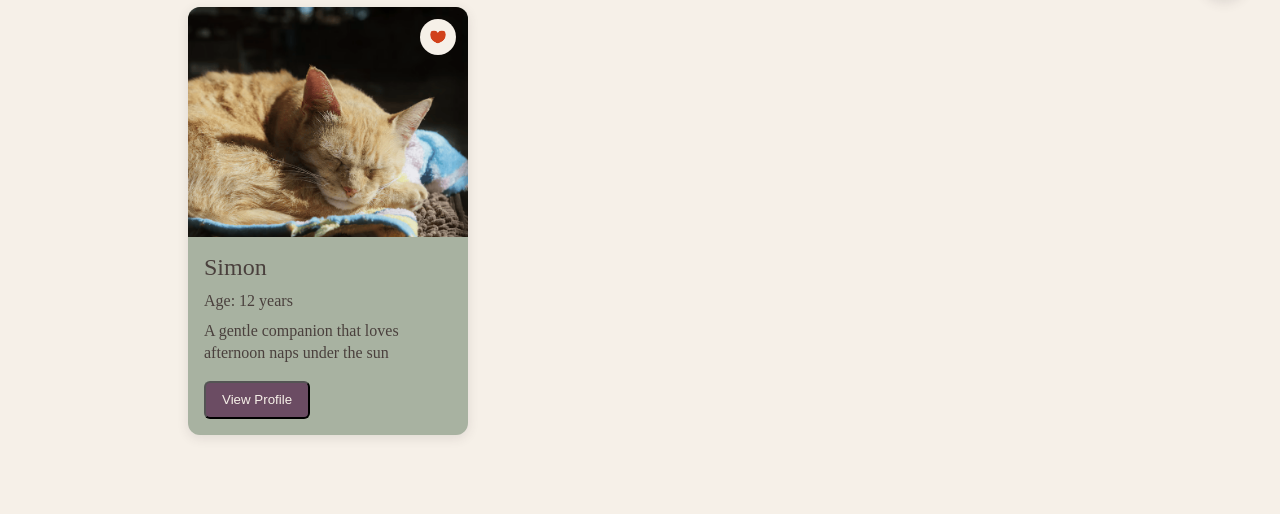
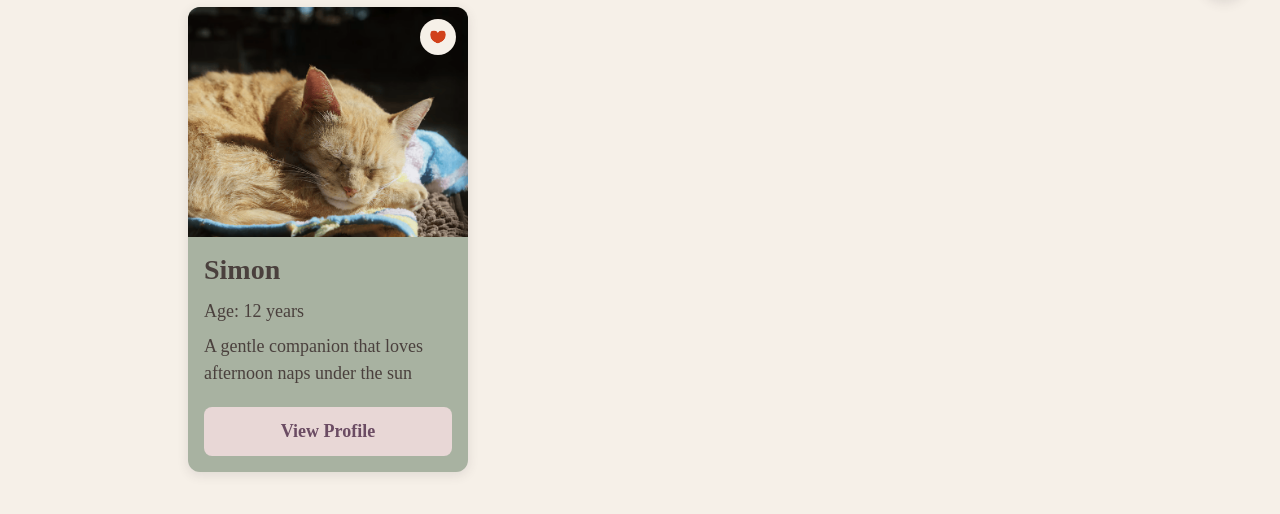
Before and after one commit to bearypopp/The-Heirloom, a plain HTML site: page cats.html in a window 1280 px wide. Shown: the part 768-1282 px from the top of the page. Drawn offline with Linux system fonts and the light colour scheme; a web font is replaced by a local one.

Commit message:
Changing JS to cycle through all cats
Did some testing to see if Simon's card works by checking the console logs. Also did some touch ups in CSS for the card button to better the visibility.

```diff
--- a/script.js
+++ b/script.js
@@ -14,27 +14,29 @@ const cats= [
 
 //Cat Card Generation
 const catGrid = document.querySelector(".cat-grid");
-if(catGrid){
-    //getting the first cat object form the cats array.
-    // **Arrays start at index 0, not 1.
-    const simon = cats[0];
-    catGrid.innerHTML= `
+if (catGrid) {
+    //Loop through the cats array to generate each cat card
+    cats.forEach(function (cat) {
+
+
+        catGrid.innerHTML += `
     <article class="cat-card">
         <div class="cat-img">
-            <img src="${simon.image}" alt="Photo of ${simon.name}">
+            <img src="${cat.image}" alt="Photo of ${cat.name}">
 
-            <button type="button" class="fav-bttn" aria-label="Add ${simon.name} to favorites" aria-pressed="false">
+            <button type="button" class="fav-bttn" aria-label="Add ${cat.name} to favorites" aria-pressed="false">
             <img src="images/favorite_icon.svg" alt="" class="favorite_icon">
         </div>
         <div class="cat-info">
-            <h3>${simon.name}</h3>
-            <p>Age: ${simon.age} years</p>
-            <p>${simon.description}</p>
+            <h3>${cat.name}</h3>
+            <p>Age: ${cat.age} years</p>
+            <p>${cat.description}</p>
 
-            <button type="button" class="learn-more" data-cat-id="${simon.id}">
+            <button type="button" class="learn-more" data-cat-id="${cat.id}">
             View Profile
             </button>
         </div>
     </article>
     `;
+    });
 }
--- a/style.css
+++ b/style.css
@@ -624,7 +624,7 @@ header nav{
 
 /**Card Cards Section**/
 .cats-directory{
-    background-color: var(--warm-ivory);
+    background-color: var(--warm-ivory-);
     padding: 3rem;
 }
 .cats-directory h2{
@@ -641,3 +641,37 @@ header nav{
 .cats-directory .cat-card{
     background-color: var(--muted-sage);
 }
+
+/**Cat Card**/
+.cats-directory .cat-info h3{
+    font-family: var(--font-header);
+    font-size: 1.75rem;
+    font-weight: bold;
+    margin-bottom: 0.75rem;
+}
+
+.cats-directory .cat-info p{
+    font-size: 1.125rem;
+    line-height: 1.5;
+}
+
+/**Cat Card Button**/
+.cats-directory .learn-more{
+    display: block;
+    width: 100%;
+    margin-top: 1.25rem;
+    padding: 0.85rem 1rem;
+    background-color: var(--soft-blush);
+    color: var(--vintage-plum);
+    border: none;
+    border-radius: 8px;
+    font-family: var(--font-body);
+    font-size: 1.125rem;
+    font-weight: bold;
+    cursor: pointer;
+}
+
+.cats-directory .learn-more:hover{
+    background-color: var(--vintage-plum);
+    color: var(--warm-ivory);
+}
```
